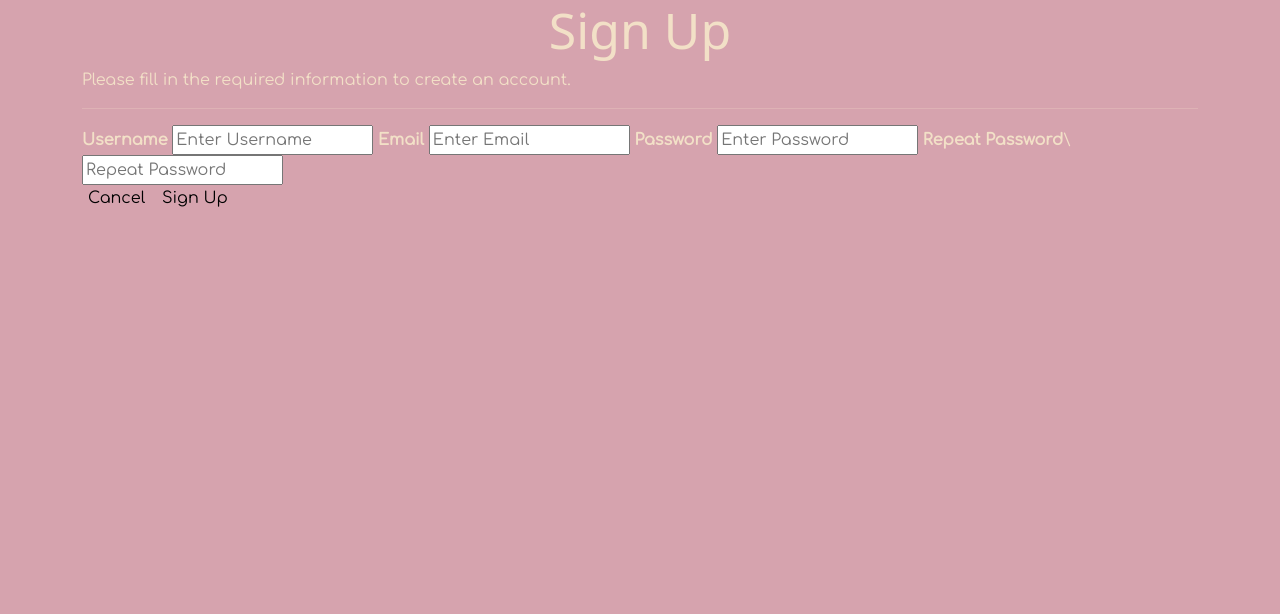
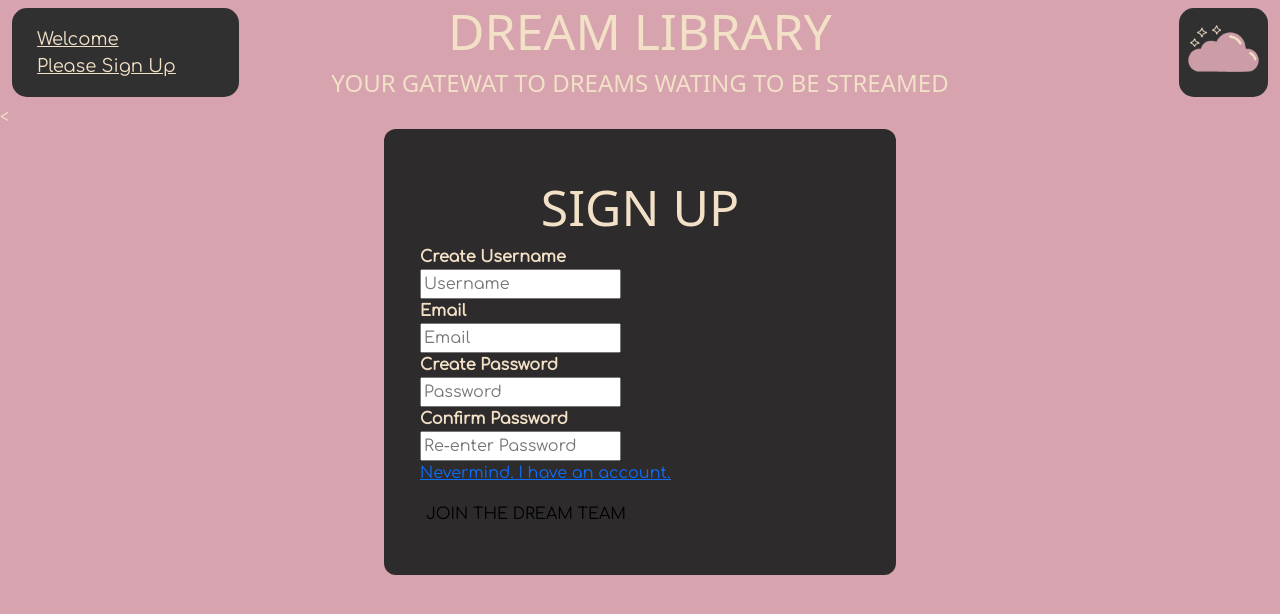
Before and after one commit to remilkies/Group11_Semester2_Term4_FinalWebsiteSubmission, a plain HTML site: page pages/sign-up.html in a window 1280 px wide. Drawn offline with nearby package versions, Linux system fonts and the light colour scheme; no server answers; a web font is replaced by a local one.

Commit message:
Created Log in and sign up forms
Still need some editing for the link and the actual text fields.

```diff
--- a/pages/log-in.html
+++ b/pages/log-in.html
@@ -19,27 +19,55 @@
 </head>
 
 <header>
+    <nav class="navbar">
+        <div class="container-fluid">
+            <a class="navbar-profile" href="#">Welcome <br> Please Log In</a>
+
+            <div class="pageTitle flex-fill">
+                <h1>DREAM LIBRARY</h1>
+                <h2>YOUR GATEWAT TO DREAMS WATING TO BE STREAMED</h2>
+            </div>
+
+            <button class="navbar-toggle" type="button" data-bs-toggle="offcanvas" data-bs-target="#offcanvasNavbar"
+                aria-controls="offcanvasNavbar" aria-label="Toggle navigation">
+                <img src="../assets/logo/logo.png">
+            </button>
+        </div>
+    </nav>
+
 </header>
 
 <body>
-     <!--Log In--> <!--Bootstrap-->
-    <form>
-        <div class="form-group">
-            <label for="exampleInputEmail">
-                <h2>Email</h2>
-            </label>
-            <input type="email" class="form-control" id="exampleInputEmail" aria-describedby="emailHelp">
-            <small id="emailHelp" class="form-text text muted">We won't share your email with anyone.</small>
+    <div class="container" style="background-color: #2d2b2b; width: 32rem; border-radius: 12px;">
+        <div class="card-body px-4 py-5">
+            <form>
+                <h1>LOGIN</h1>
+                <label for="username"><b>Username</b></label>
+                <div class="inputbox">
+                    <input type="text" placeholder="Username" name="username" required>
+                </div>
+
+                <label for="psw"><b>Password</b></label>
+                <div class="inputbox">
+                    <input type="password" placeholder="Password" name="psw" required>
+                </div>
+
+                <p><u><a href="../pages/sign-up.html"> I don't have my dream account.</a>
+                        <br>
+                        Forgot your password?</u></p>
+
+                <div class="clearfix">
+                    <button type="submit" class="signupbtn">LOGIN</button>
+                </div>
+            </form>
         </div>
-        <div class="form-group">
-            <label for="exampleInputPassword">
-                <h2>Password</h2>
-            </label>
-            <input type="password" class="form-control" id="examplePassword1">
-        </div>
-        <div>
-            <button type="submit" class="#"> Submit</button> <!--insert correct button class-->
-        </div>
-    </form>
+    </div>
+
 </body>
+<script src="../js/jQuery.js"></script>
+<script src="../js/script.js"></script>
+<script src="https://cdn.jsdelivr.net/npm/bootstrap@5.3.8/dist/js/bootstrap.bundle.min.js"
+    integrity="sha384-FKyoEForCGlyvwx9Hj09JcYn3nv7wiPVlz7YYwJrWVcXK/BmnVDxM+D2scQbITxI"
+    crossorigin="anonymous"> </script>
+
 </html>
--- a/pages/sign-up.html
+++ b/pages/sign-up.html
@@ -19,34 +19,60 @@
 </head>
 
 <header>
+    <nav class="navbar">
+        <div class="container-fluid">
+            <a class="navbar-profile" href="#">Welcome <br> Please Sign Up</a>
+
+            <div class="pageTitle flex-fill">
+                <h1>DREAM LIBRARY</h1>
+                <h2>YOUR GATEWAT TO DREAMS WATING TO BE STREAMED</h2>
+            </div>
+
+            <button class="navbar-toggle" type="button" data-bs-toggle="offcanvas" data-bs-target="#offcanvasNavbar"
+                aria-controls="offcanvasNavbar" aria-label="Toggle navigation">
+                <img src="../assets/logo/logo.png">
+            </button>
+        </div>
+    </nav>
+
 </header>
 
 <body>
-    <!--Sign In--><!--W3schools-->
-    <form>
-        <div class="container">
-            <h1>Sign Up</h1>
-            <p> Please fill in the required information to create an account.</p>
-            <hr>
-            <label for="username"><b>Username</b></label>
-            <input type="text" placeholder="Enter Username" name="username" required>
-            <!--Check if username is correct word to use-->
+<<!-- <div class="container">-->
+        <div class="container" style="background-color: #2d2b2b; width: 32rem; border-radius: 12px;">
+    <div class="card-body px-4 py-5">
+        <form>
+            <h1>SIGN UP</h1>
+            <label for="username"><b>Create Username</b></label>
+            <div class="inputbox">
+                <input type="text" placeholder="Username" name="username" required>
+            </div>
 
             <label for="email"><b>Email</b></label>
-            <input type="text" placeholder="Enter Email" name="email" required>
+            <div class="inputbox">
+                <input type="text" placeholder="Email" name="email" required>
+            </div>
 
-            <label for="psw"><b>Password</b></label>
-            <input type="password" placeholder="Enter Password" name="psw" required>
+            <label for="psw"><b>Create Password</b></label>
+            <div class="inputbox">
+                <input type="password" placeholder="Password" name="psw" required>
+            </div>
 
-            <label for="psw-repeat"><b>Repeat Password</b></label>\
-            <input type="password" placeholder="Repeat Password" name="psw-repeat" required>
+            <label for="psw-repeat"><b>Confirm Password</b></label>
+            <div class="inputbox">
+                <input type="password" placeholder="Re-enter Password" name="psw-repeat" required>
+            </div>
+            <p><u><a href="../pages/log-in.html">Nevermind. I have an account.</a></u></p>
+
             <div class="clearfix">
-                <button type="button" class="cancelbtn">Cancel</button>
-                <button type="submit" class="signupbtn"> Sign Up </button>
+                <button type="submit" class="signupbtn"> JOIN THE DREAM TEAM</button>
             </div>
-        </div>
-    </form>
+        </form>
+    </div>
+    </div>
+
 </body>
+
 <script src="../js/jQuery.js"></script>
 <script src="../js/script.js"></script>
 <script src="https://cdn.jsdelivr.net/npm/bootstrap@5.3.8/dist/js/bootstrap.bundle.min.js"
```
